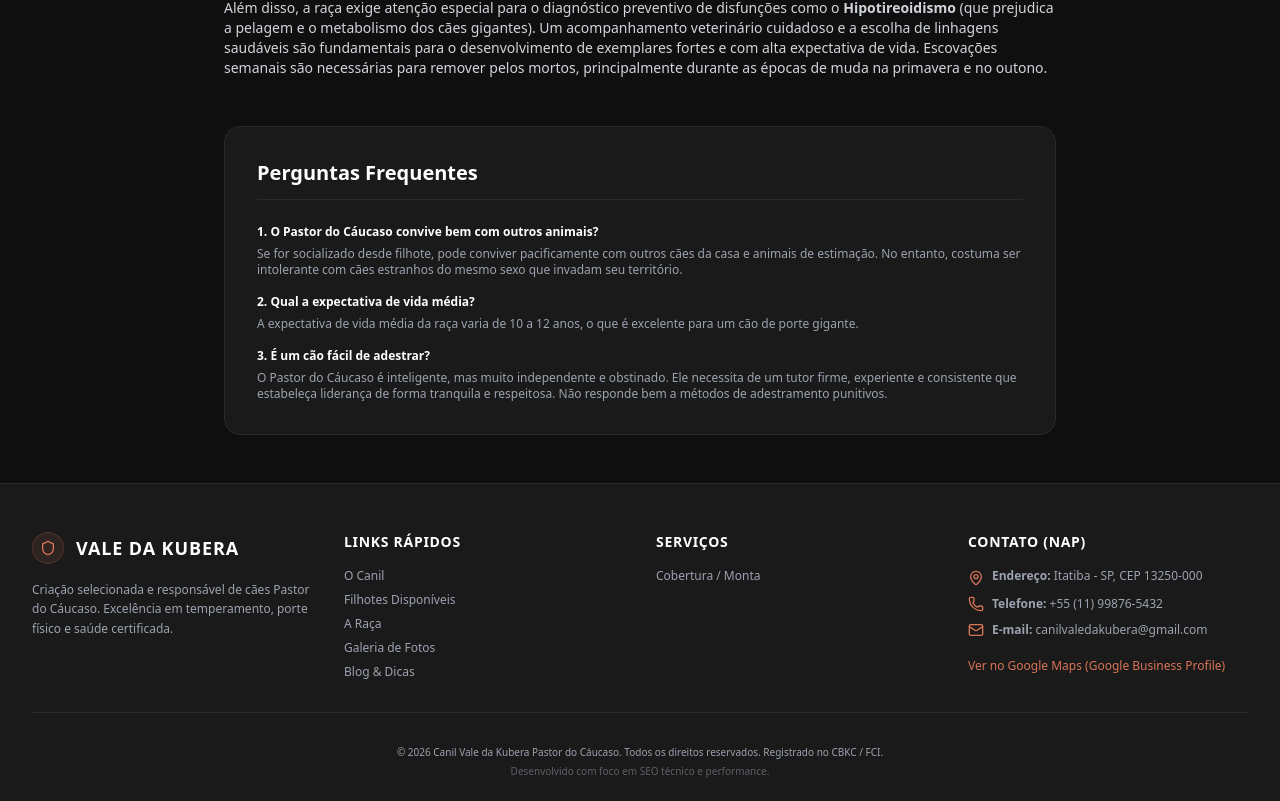
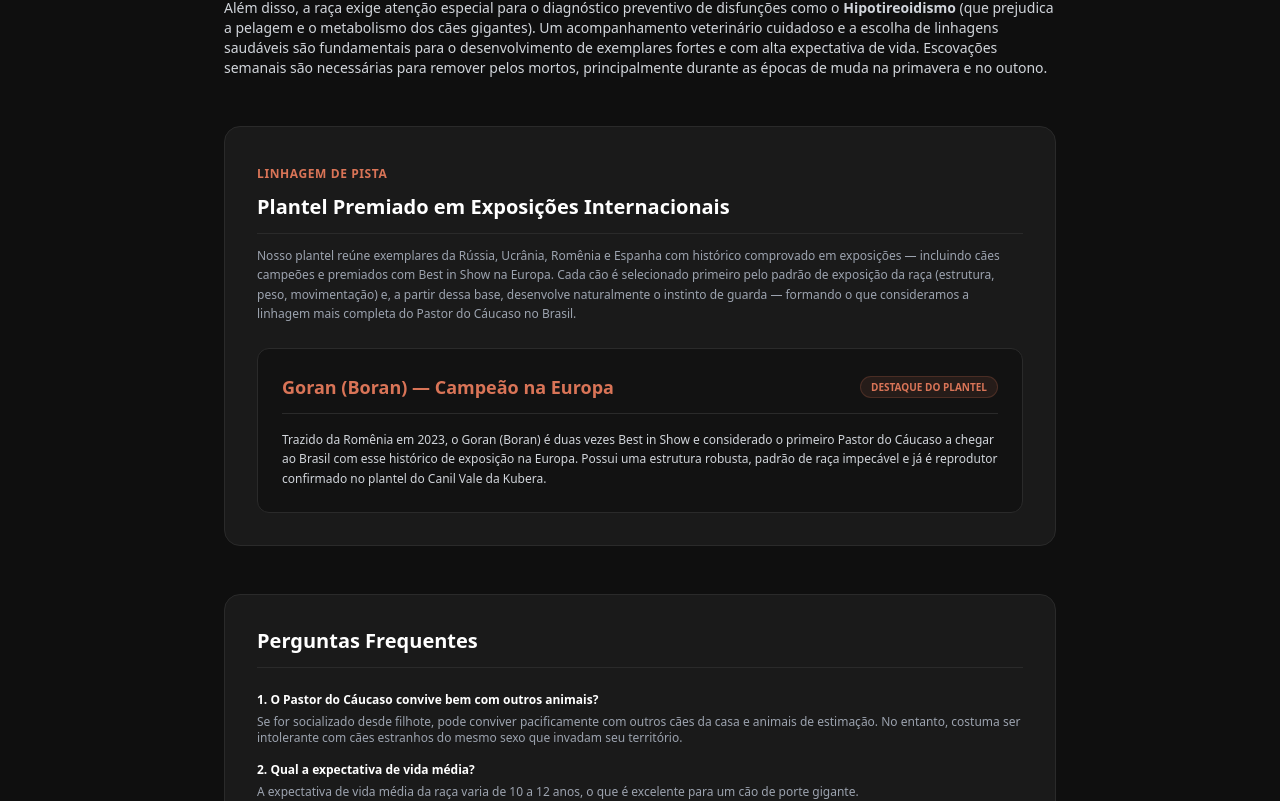
Before and after one commit to Guidemetrioo/canill-pastor-caucaso, a Next.js app: page /a-raca-pastor-do-caucaso in a window 1280 px wide. Shown: the part 2859-3660 px from the top of the page. Built offline with nearby package versions, Linux system fonts and the light colour scheme; no server answers; the database is empty.

Commit message:
feat: integrar textos do briefing de copy e SEO no site

```diff
--- a/src/app/a-raca-pastor-do-caucaso/page.tsx
+++ b/src/app/a-raca-pastor-do-caucaso/page.tsx
@@ -182,6 +182,27 @@ export default function RacaPage() {
           </section>
         </article>
 
+        {/* Plantel Premiado Section */}
+        <section className="space-y-6 bg-[#1A1A1A] border border-[#2A2A2A] rounded-2xl p-6 md:p-8">
+          <div className="space-y-2">
+            <span className="text-xs text-[#D97457] font-bold uppercase tracking-wider">Linhagem de Pista</span>
+            <h3 className="text-xl font-bold text-white border-b border-[#2A2A2A] pb-3">Plantel Premiado em Exposições Internacionais</h3>
+            <p className="text-xs text-gray-400 leading-relaxed font-sans pt-1">
+              Nosso plantel reúne exemplares da Rússia, Ucrânia, Romênia e Espanha com histórico comprovado em exposições — incluindo cães campeões e premiados com Best in Show na Europa. Cada cão é selecionado primeiro pelo padrão de exposição da raça (estrutura, peso, movimentação) e, a partir dessa base, desenvolve naturalmente o instinto de guarda — formando o que consideramos a linhagem mais completa do Pastor do Cáucaso no Brasil.
+            </p>
+          </div>
+
+          <div className="bg-[#121212] border border-[#2A2A2A] rounded-xl p-5 md:p-6 space-y-4">
+            <div className="flex flex-col sm:flex-row sm:items-center justify-between gap-2 border-b border-[#2A2A2A] pb-3">
+              <h4 className="text-base font-bold text-[#D97457] sm:text-lg">Goran (Boran) — Campeão na Europa</h4>
+              <span className="bg-[#D97457]/10 text-[#D97457] text-[10px] font-bold px-2.5 py-0.5 rounded-full border border-[#D97457]/20 uppercase">Destaque do Plantel</span>
+            </div>
+            <p className="text-xs text-gray-300 leading-relaxed font-sans">
+              Trazido da Romênia em 2023, o Goran (Boran) é duas vezes Best in Show e considerado o primeiro Pastor do Cáucaso a chegar ao Brasil com esse histórico de exposição na Europa. Possui uma estrutura robusta, padrão de raça impecável e já é reprodutor confirmado no plantel do Canil Vale da Kubera.
+            </p>
+          </div>
+        </section>
+
         {/* FAQs */}
         <section className="bg-[#1A1A1A] border border-[#2A2A2A] rounded-2xl p-6 md:p-8 space-y-6">
           <h3 className="text-xl font-bold text-white border-b border-[#2A2A2A] pb-3">Perguntas Frequentes</h3>
--- a/src/app/page.tsx
+++ b/src/app/page.tsx
@@ -3,9 +3,9 @@ import LandingPageClient from "@/components/LandingPageClient";
 
 // 1. Server-Side Metadata for Search Engines (SEO)
 export const metadata: Metadata = {
-  title: "Canil Vale da Kubera | Cão Pastor do Cáucaso em Itatiba - SP",
+  title: "Canil Vale da Kubera | Pastor do Cáucaso",
   description:
-    "Especialista na criação responsável e seleção genética de cães Pastor do Cáucaso (Kavkazskaya Ovcharka) em Itatiba - SP. Gigantes importados de linhagens de guarda, laudos negativos de displasia coxofemoral e pedigree CBKC.",
+    "Canil especializado em Pastor do Cáucaso com padrão de exposição. Genética importada da Rússia, Ucrânia, Romênia e Espanha. Estrutura e saúde comprovadas.",
   keywords: [
     "canil pastor do caucaso",
     "pastor do caucaso sao paulo",
@@ -20,9 +20,9 @@ export const metadata: Metadata = {
     canonical: "https://www.instagram.com/valedakubera/",
   },
   openGraph: {
-    title: "Canil Vale da Kubera | Cão Pastor do Cáucaso em Itatiba - SP",
+    title: "Canil Vale da Kubera | Pastor do Cáucaso",
     description:
-      "Criação selecionada de Pastor do Cáucaso em Itatiba - SP. Lindos filhotes, reprodutores gigantes e temperamento equilibrado de guarda.",
+      "Canil especializado em Pastor do Cáucaso com padrão de exposição. Genética importada da Rússia, Ucrânia, Romênia e Espanha. Estrutura e saúde comprovadas.",
     url: "https://www.instagram.com/valedakubera/",
     siteName: "Canil Vale da Kubera",
     images: [
@@ -44,6 +44,8 @@ export default function Home() {
     "@context": "https://schema.org",
     "@type": "LocalBusiness",
     "name": "Canil Vale da Kubera",
+    "description": "O Canil Vale da Kubera é especializado na criação do Pastor do Cáucaso (Kavkazskaya Ovcharka), com plantel formado por linhagens importadas da Rússia, Ucrânia, Romênia e Espanha. Nosso trabalho é guiado por três pilares: genética de qualidade, estrutura compatível com o padrão da raça e temperamento equilibrado.",
+    "knowsAbout": ["Pastor do Cáucaso", "Kavkazskaya Ovcharka", "Criação de Cães", "Cinofilia"],
     "image": "https://images.unsplash.com/photo-1534361960057-19889db9621e?q=80&w=800",
     "@id": "https://www.instagram.com/valedakubera/#kennel",
     "url": "https://www.instagram.com/valedakubera/",
--- a/src/components/LandingPageClient.tsx
+++ b/src/components/LandingPageClient.tsx
@@ -135,12 +135,12 @@ export default function LandingPageClient() {
             </span>
 
             <h1 className="text-3xl sm:text-4xl md:text-5xl lg:text-6xl font-extrabold tracking-tight leading-none text-white">
-              Guardiões de Elite: <br />
-              <span className="text-[#D97457]">Pastor do Cáucaso</span>
+              Canil <br />
+              <span className="text-[#D97457]">Vale da Kubera</span>
             </h1>
 
             <p className="text-gray-400 text-xs sm:text-sm md:text-base leading-relaxed max-w-xl">
-              Criação responsável em Itatiba - SP. Reprodutores selecionados, importados da Rússia, Europa e Geórgia, com laudos negativos de displasia. Cães com robustez física e temperamento equilibrado de guarda.
+              Criação especializada em Pastor do Cáucaso (Kavkazskaya Ovcharka) com padrão de exposição internacional, unindo estrutura premiada e instinto de guarda em um único cão.
             </p>
 
             <div className="flex flex-wrap gap-4 pt-2">
@@ -203,18 +203,15 @@ export default function LandingPageClient() {
           <div className="lg:col-span-7 space-y-6">
             <span className="text-xs text-[#D97457] font-bold uppercase tracking-wider">A Raça &amp; Criação</span>
             <h2 className="text-3xl md:text-4xl font-extrabold text-white leading-tight">
-              O Legítimo Pastor do Cáucaso: <br />
-              <span className="text-[#D97457]">Segurança e Excelência de Pista</span>
+              Padrão de Exposição <br />
+              <span className="text-[#D97457]">com Funcionalidade</span>
             </h2>
             <div className="space-y-4 text-gray-400 text-xs sm:text-sm leading-relaxed font-sans">
               <p>
-                O Pastor do Cáucaso é uma das raças de guarda mais antigas e eficientes do mundo. Com uma estrutura rústica, ossatura pesada e temperamento equilibrado, é o cão ideal para a segurança e proteção ativa de chácaras, fazendas e residências.
+                No <strong>Canil Vale da Kubera</strong>, o cão de exposição é a base de toda a nossa seleção genética. Trabalhamos com exemplares avaliados por especialistas e aprovados no padrão oficial da raça — estrutura, peso, pelagem, dentição e movimentação — e que, ao mesmo tempo, exercem naturalmente a guarda territorial da família.
               </p>
               <p>
-                No <strong>Canil Vale da Kubera</strong>, nosso trabalho é focado em duas grandes aptidões: criamos cães com excelente instinto de defesa para a segurança familiar, mas que também preservam a beleza e o padrão oficial da raça para participar de grandes campeonatos, pistas e exposições de cinofilia.
-              </p>
-              <p>
-                Seja para proteger quem você ama ou para brilhar nas pistas de julgamento, nossos reprodutores importados garantem filhotes de altíssimo nível genético e saúde atestada.
+                Não enxergamos &quot;linha de exposição&quot; e &quot;linha de trabalho&quot; como conceitos opostos: um cão bem estruturado e aprovado em exposição é, por definição, um cão saudável e funcional.
               </p>
             </div>
 
--- a/src/components/PublicFooter.tsx
+++ b/src/components/PublicFooter.tsx
@@ -17,7 +17,7 @@ export default function PublicFooter() {
               <span className="font-bold tracking-wider text-white text-lg leading-none">VALE DA KUBERA</span>
             </Link>
             <p className="text-xs leading-relaxed">
-              Criação selecionada e responsável de cães Pastor do Cáucaso. Excelência em temperamento, porte físico e saúde certificada.
+              Canil especializado em Pastor do Cáucaso com padrão de exposição. Genética importada da Rússia, Ucrânia, Romênia e Espanha. Estrutura e saúde comprovadas.
             </p>
           </div>
 
--- a/src/components/SocialFloatingButtons.tsx
+++ b/src/components/SocialFloatingButtons.tsx
@@ -56,7 +56,7 @@ export default function SocialFloatingButtons() {
 
       {/* WhatsApp */}
       <a
-        href="https://wa.me/5511998765432?text=Ol%C3%A1!+Tenho+interesse+nos+c%C3%A3es+Pastor+do+C%C3%A1ucaso."
+        href="https://wa.me/5511998765432?text=Olá!%20Gostaria%20de%20saber%20mais%20sobre%20os%20filhotes%20de%20Pastor%20do%20Cáucaso%20com%20padrão%20de%20exposição."
         target="_blank"
         rel="noopener noreferrer"
         aria-label="Fale conosco no WhatsApp"
--- a/src/components/WhatsAppButton.tsx
+++ b/src/components/WhatsAppButton.tsx
@@ -5,7 +5,7 @@ import { MessageCircle } from "lucide-react";
 export default function WhatsAppButton() {
   const handleClick = () => {
     // Standard link redirecting to the qualification bot
-    window.open("https://wa.me/5511998765432?text=Ol%C3%A1!+Tenho+interesse+nos+c%C3%A3es+Pastor+do+C%C3%A1ucaso.", "_blank");
+    window.open("https://wa.me/5511998765432?text=Olá!%20Gostaria%20de%20saber%20mais%20sobre%20os%20filhotes%20de%20Pastor%20do%20Cáucaso%20com%20padrão%20de%20exposição.", "_blank");
   };
 
   return (
```
Also changed, not shown: src/app/sobre/page.tsx (+15 -18 lines).
